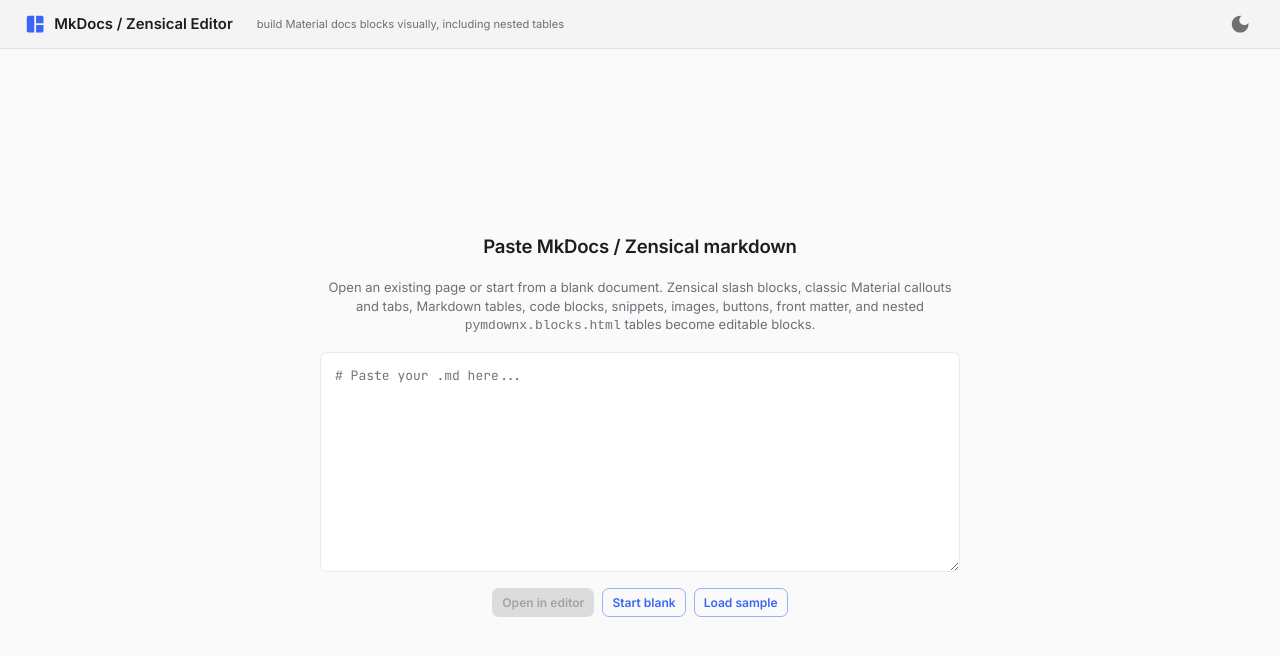
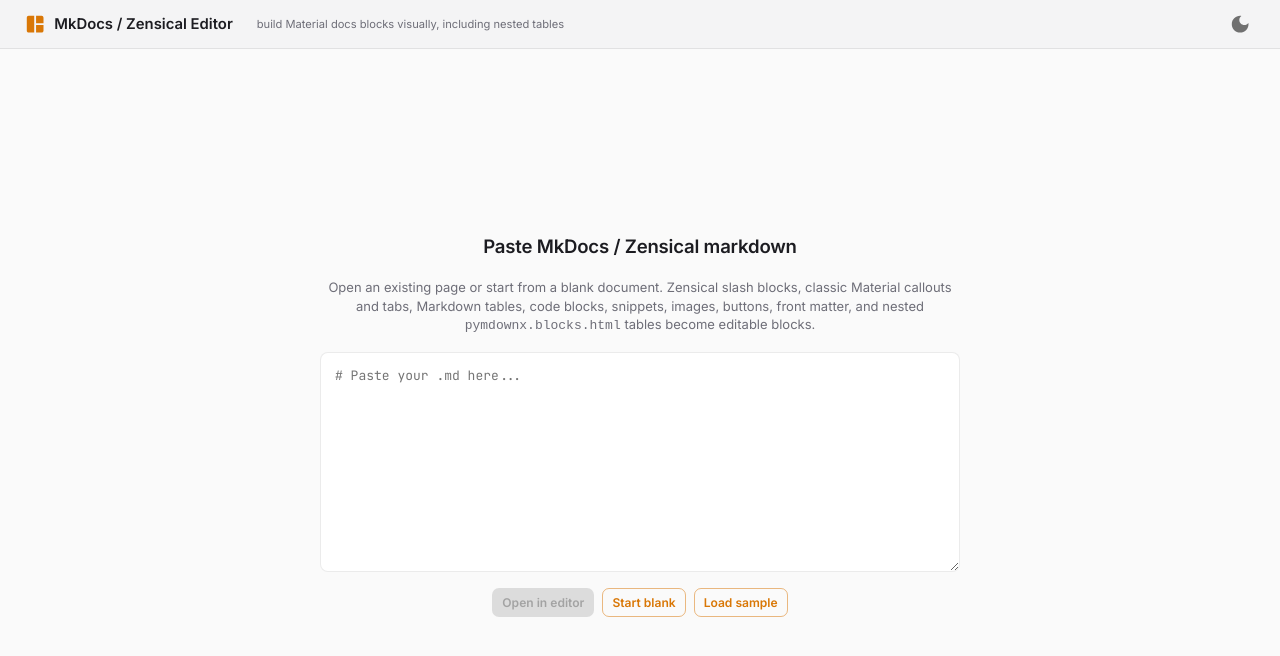
Before and after one commit to FloSch62/mkdocs-editor, a React (Vite) app: page / in a window 1280 px wide. Shown: the top 656 px of the page. Built offline with nearby package versions, Linux system fonts and the light colour scheme.

Commit message:
better style

```diff
--- a/src/index.css
+++ b/src/index.css
@@ -9,7 +9,7 @@
   --line: rgba(255, 255, 255, 0.08);
   --fg: #e6e6ea;
   --muted: #9d9da7;
-  --accent: #6e8bfb;
+  --accent: #fbbf24;
   --accent-2: #2dd4bf;
   color-scheme: dark;
 }
@@ -21,7 +21,7 @@
   --line: rgba(0, 0, 0, 0.08);
   --fg: #1c1c21;
   --muted: #6e6e78;
-  --accent: #3b66f5;
+  --accent: #d97706;
   --accent-2: #0d9488;
   color-scheme: light;
 }
--- a/src/main.tsx
+++ b/src/main.tsx
@@ -8,7 +8,7 @@
 export type Mode = 'light' | 'dark'
 
 const dark = {
-  primary: '#6e8bfb',
+  primary: '#fbbf24',
   secondary: '#2dd4bf',
   bgDefault: '#1b1b1f',
   bgPaper: '#232328',
@@ -26,7 +26,7 @@
 } as const
 
 const light = {
-  primary: '#3b66f5',
+  primary: '#d97706',
   secondary: '#0d9488',
   bgDefault: '#fafafa',
   bgPaper: '#ffffff',
```
Also changed, not shown: public/favicon.svg.
